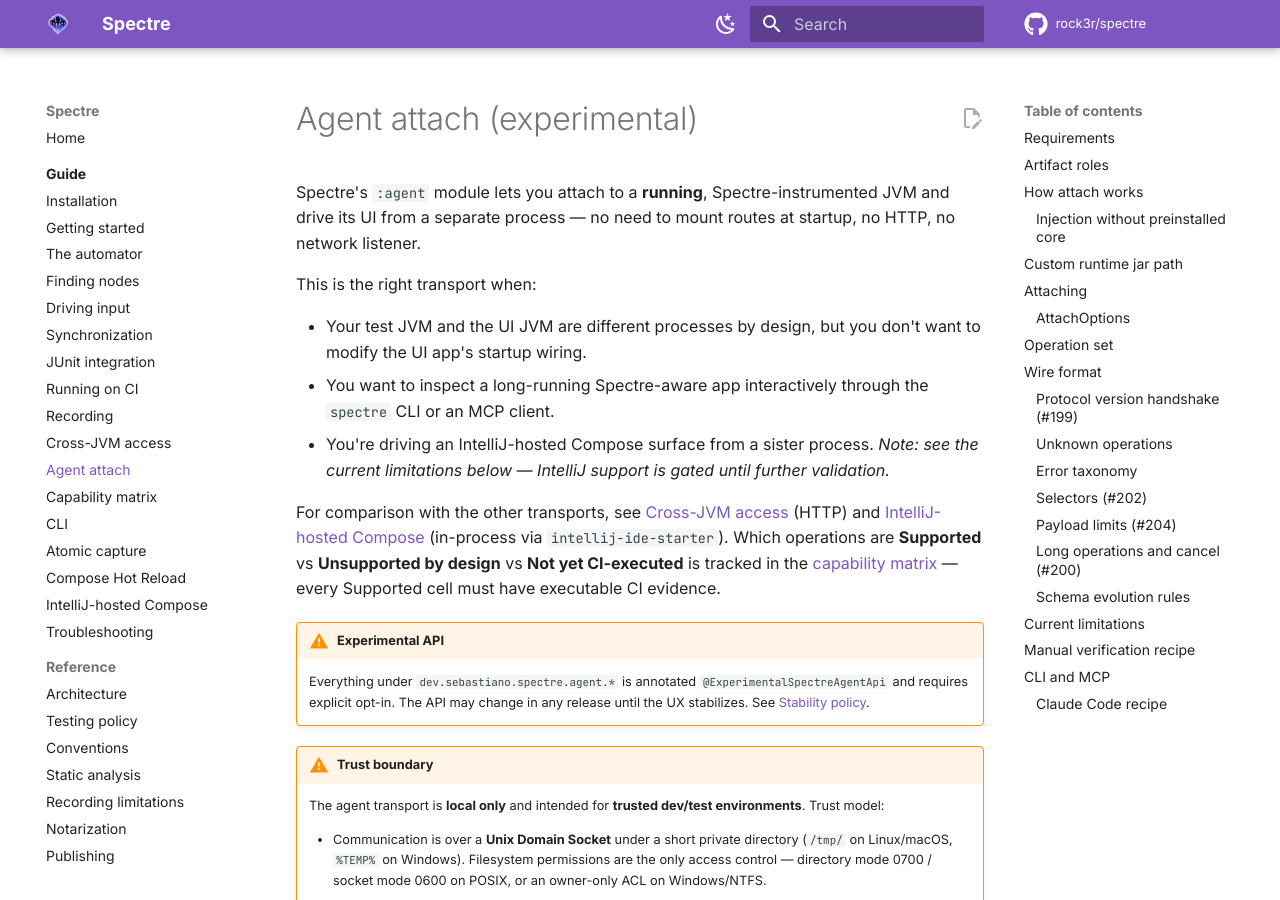
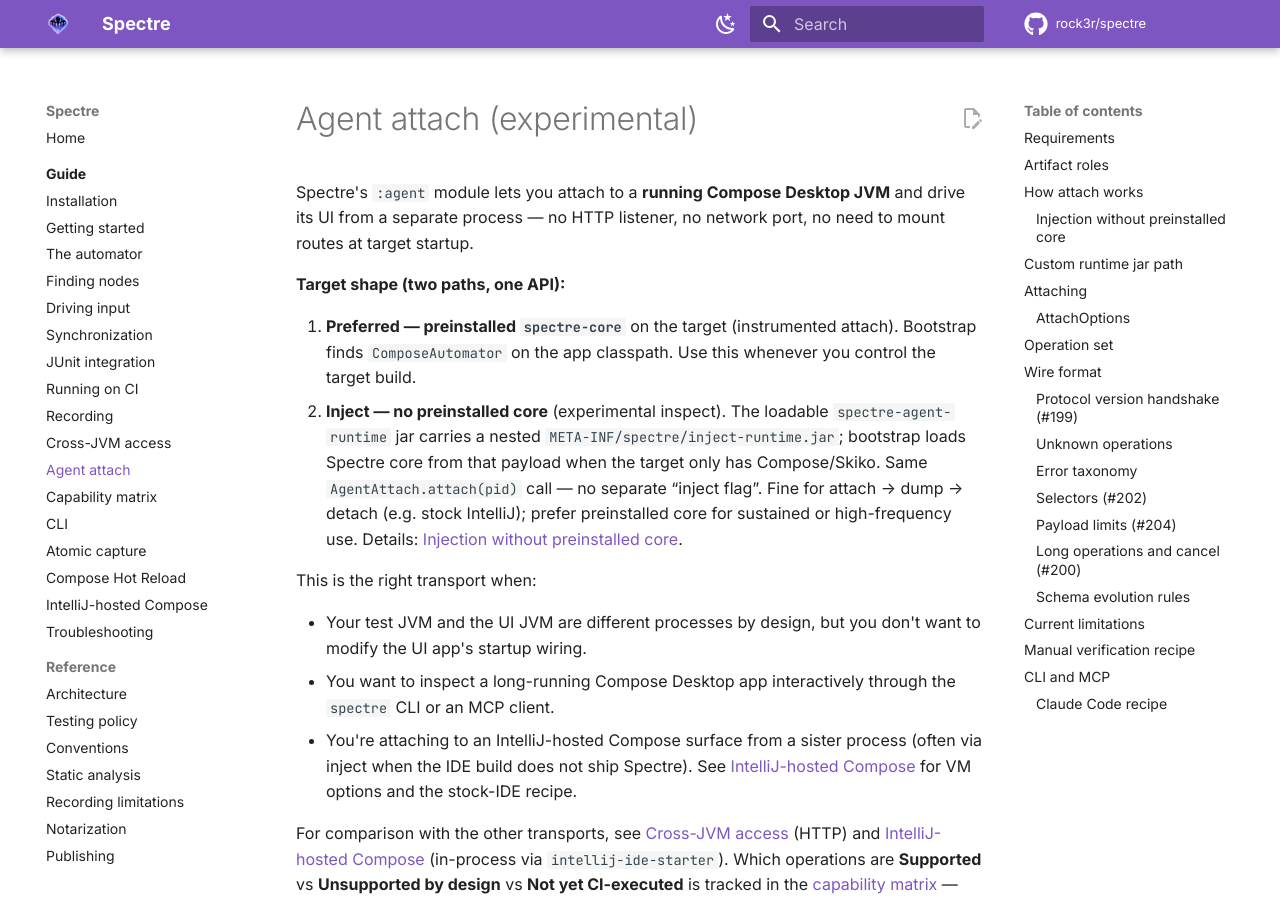
Before and after one commit to rock3r/spectre, an MkDocs documentation site: the page built from docs/guide/agent.md, in a window 1280 px wide and 900 px high. Built offline with MkDocs 1.6.1 and Material for MkDocs 9.7.7, drawn with Linux system fonts in a browser that asks for light colours; comment, search, counter and statistics services are not loaded; some of the changed text lies outside the part shown.

Commit message:
Docs: surface capture, CLI, agent, and HR on the homepage
Add homepage cards and why-Spectre bullets for 0.4 surfaces, and lead the
agent guide with preinstalled-core vs inject rather than instrumented-only.

````diff
--- a/docs/guide/agent.md
+++ b/docs/guide/agent.md
@@ -1,17 +1,30 @@
 # Agent attach (experimental)
 
-Spectre's `:agent` module lets you attach to a **running**, Spectre-instrumented JVM and
-drive its UI from a separate process — no need to mount routes at startup, no HTTP, no
-network listener.
+Spectre's `:agent` module lets you attach to a **running Compose Desktop JVM** and drive
+its UI from a separate process — no HTTP listener, no network port, no need to mount routes
+at target startup.
+
+**Target shape (two paths, one API):**
+
+1. **Preferred — preinstalled `spectre-core`** on the target (instrumented attach). Bootstrap
+   finds `ComposeAutomator` on the app classpath. Use this whenever you control the target
+   build.
+2. **Inject — no preinstalled core** (experimental inspect). The loadable
+   `spectre-agent-runtime` jar carries a nested `META-INF/spectre/inject-runtime.jar`;
+   bootstrap loads Spectre core from that payload when the target only has Compose/Skiko.
+   Same `AgentAttach.attach(pid)` call — no separate “inject flag”. Fine for attach → dump →
+   detach (e.g. stock IntelliJ); prefer preinstalled core for sustained or high-frequency use.
+   Details: [Injection without preinstalled core](#injection-without-preinstalled-core).
 
 This is the right transport when:
 
 - Your test JVM and the UI JVM are different processes by design, but you don't want to
   modify the UI app's startup wiring.
-- You want to inspect a long-running Spectre-aware app interactively through the
+- You want to inspect a long-running Compose Desktop app interactively through the
   `spectre` CLI or an MCP client.
-- You're driving an IntelliJ-hosted Compose surface from a sister process. *Note: see the
-  current limitations below — IntelliJ support is gated until further validation.*
+- You're attaching to an IntelliJ-hosted Compose surface from a sister process (often via
+  inject when the IDE build does not ship Spectre). See [IntelliJ-hosted Compose](intellij.md)
+  for VM options and the stock-IDE recipe.
 
 For comparison with the other transports, see [Cross-JVM access](cross-jvm.md) (HTTP) and
 [IntelliJ-hosted Compose](intellij.md) (in-process via `intellij-ide-starter`). Which
@@ -426,7 +439,7 @@
 ## Manual verification recipe
 
 ```bash
-# Terminal A — start a Spectre-instrumented app
+# Terminal A — start a Compose app that depends on spectre-core (preferred path)
 ./gradlew :sample-desktop:run
 
 # Find its PID (cross-platform: jps ships with the JDK)
````
Also changed, not shown: docs/guide/index.md (+1 -1 lines), docs/index.md (+13 -1 lines).
